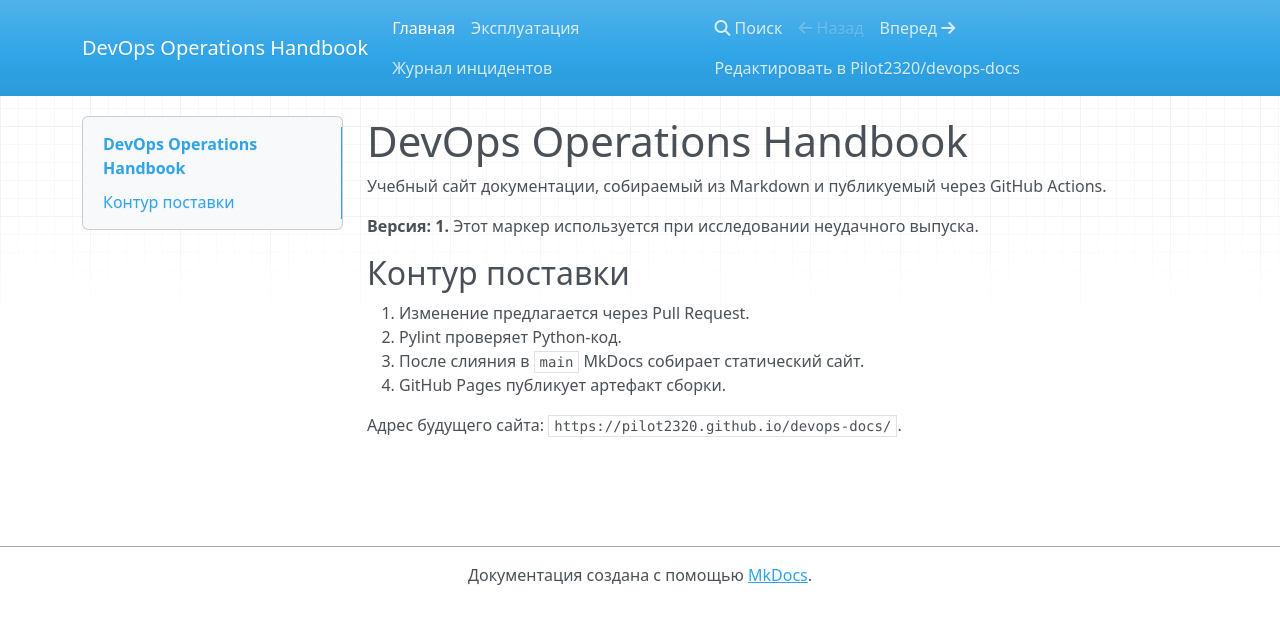
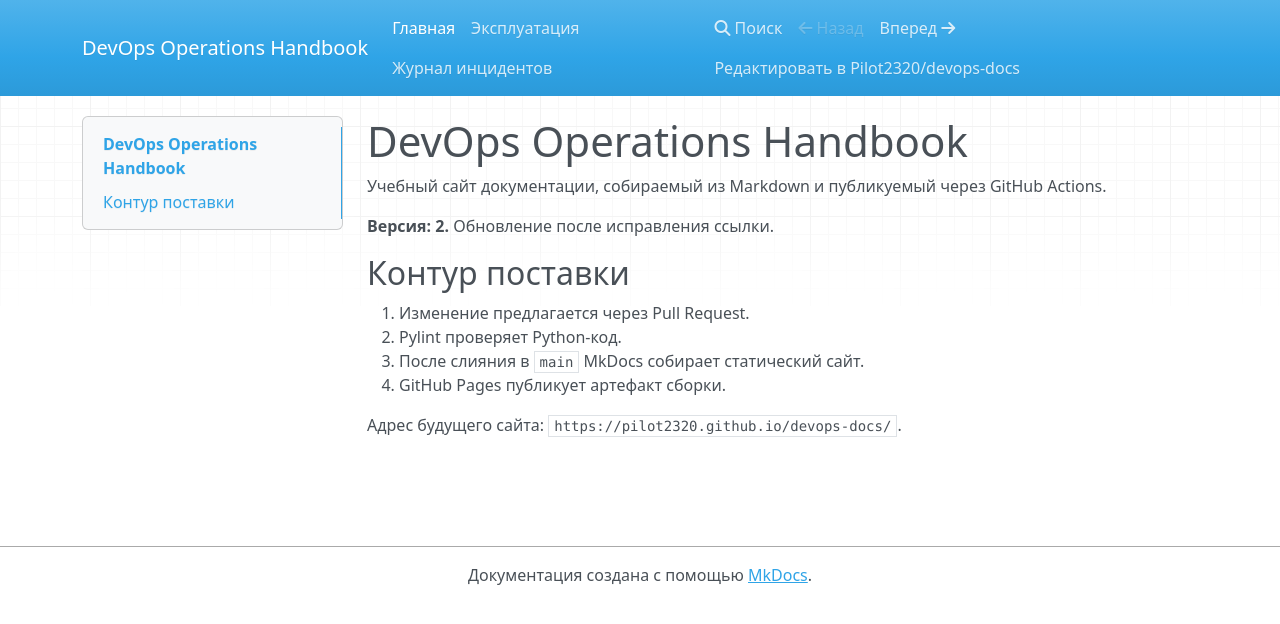
Before and after one commit to Pilot2320/devops-docs, an MkDocs documentation site: the page built from docs/index.md, in a window 1280 px wide. Shown: the top 624 px of the page. Built offline with MkDocs 1.6.1, drawn with Linux system fonts in a browser that asks for light colours; nearby versions of some CDN libraries.

```diff
--- a/docs/index.md
+++ b/docs/index.md
@@ -2,7 +2,7 @@
 
 Учебный сайт документации, собираемый из Markdown и публикуемый через GitHub Actions.
 
-**Версия: 1.** Этот маркер используется при исследовании неудачного выпуска.
+**Версия: 2.** Обновление после исправления ссылки.
 
 ## Контур поставки
 1. Изменение предлагается через Pull Request.
```
Also changed, not shown: docs/runbook.md (+2 -0 lines).
